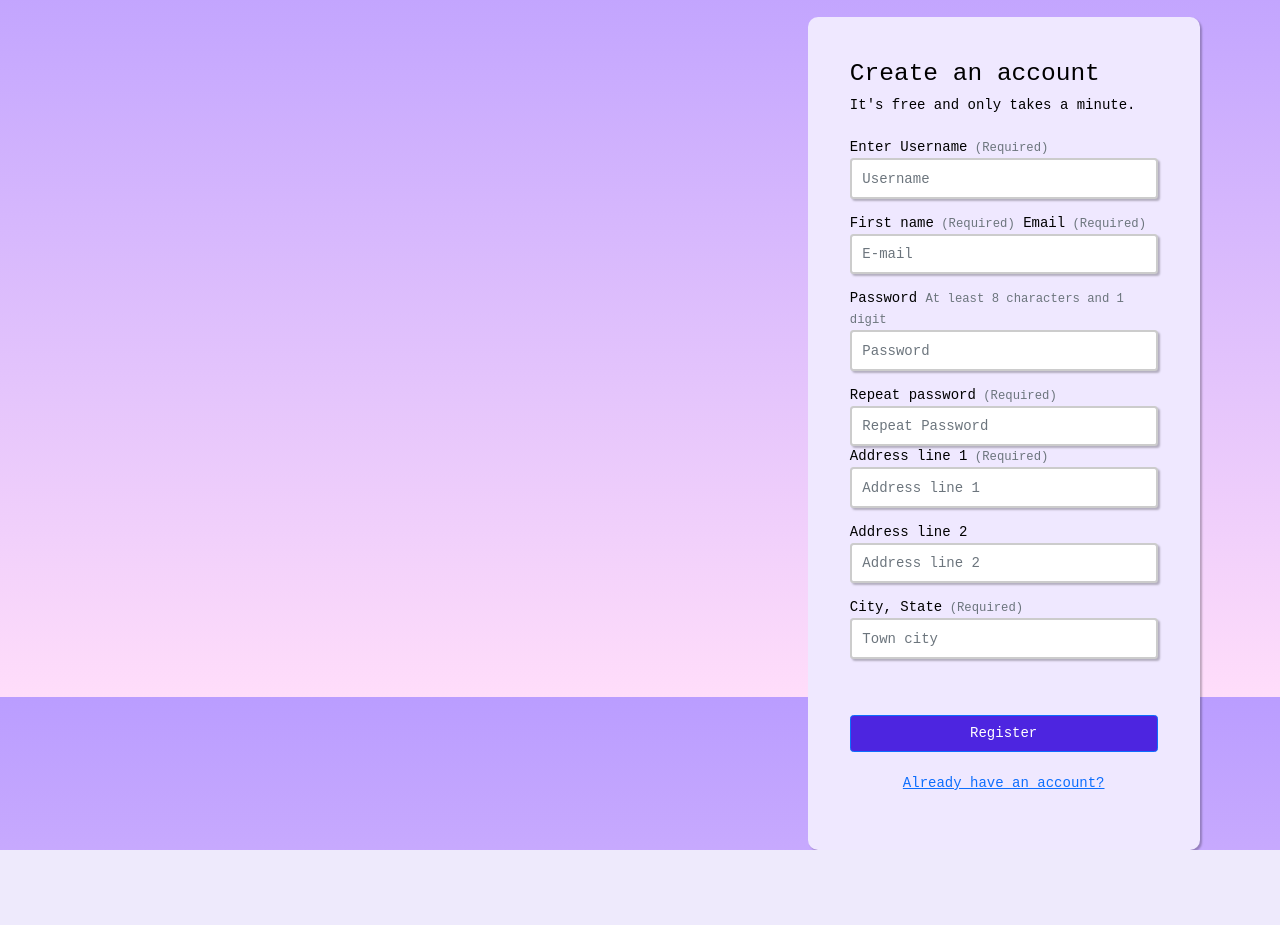
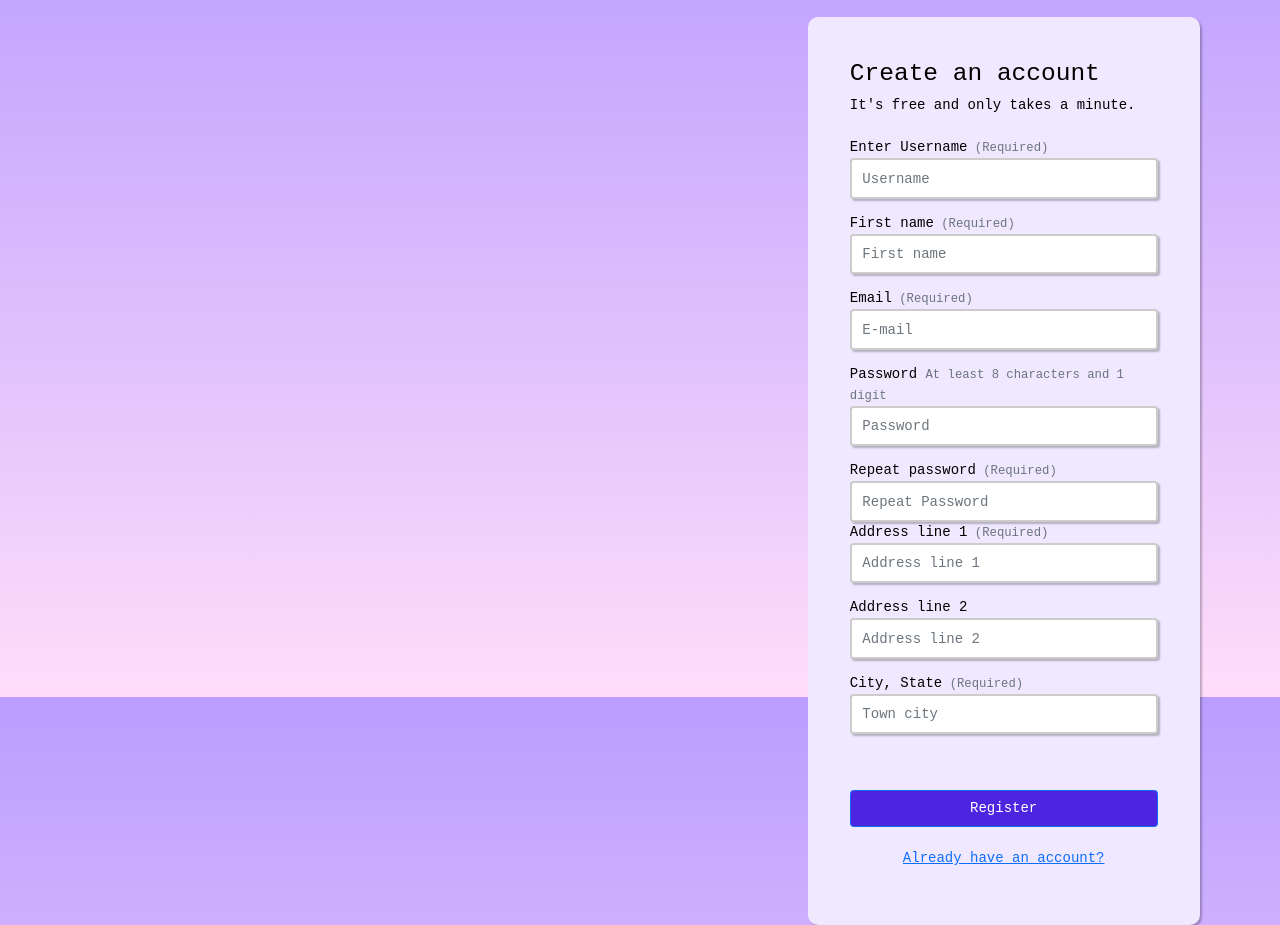
Before and after one commit to Josh596/multi-vendor-ecommerce, a Django app: page /register/ in a window 1280 px wide. Shown: the part 103-1028 px from the top of the page. Before the commit the page ends 953 px from the top, so only its background shows below. Run offline with Django 3.2, Linux system fonts and the light colour scheme; parts of the project's set-up code (start-up, migrations or seed data) failed here and were passed over.

Commit message:
Minor change

```diff
--- a/account/templates/account/registration/register.html
+++ b/account/templates/account/registration/register.html
@@ -27,7 +27,7 @@
 
     <label>{{ form.first_name.label }}<span class="text-muted small">
       (Required)</span></label>
-  {{ form.first__name }}
+    {{ form.first_name }}
 
     <label>{{ form.email.label}}<span class="text-muted small">
         (Required)</span></label>
```
